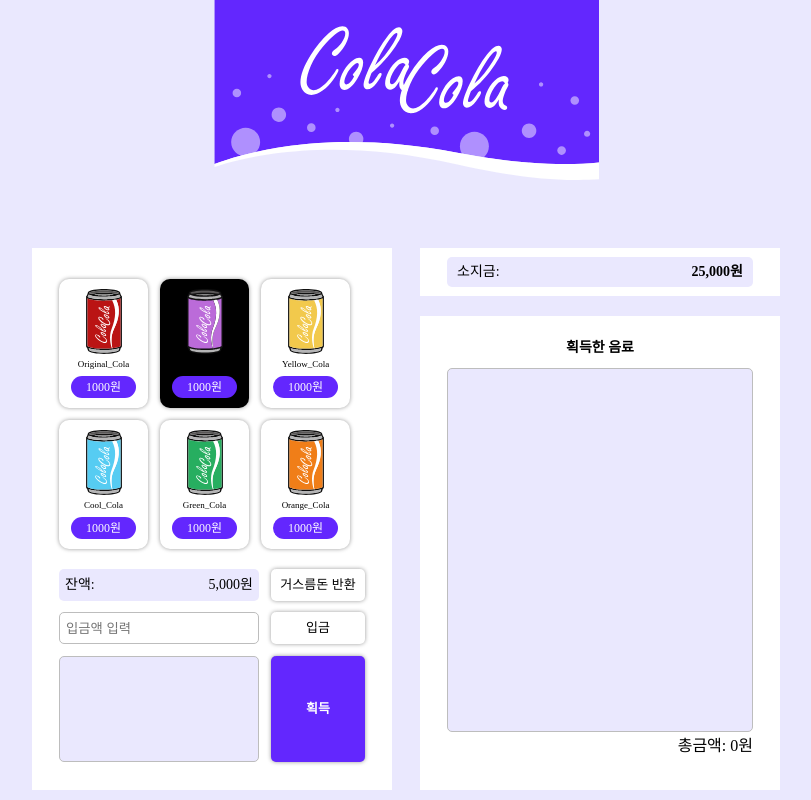
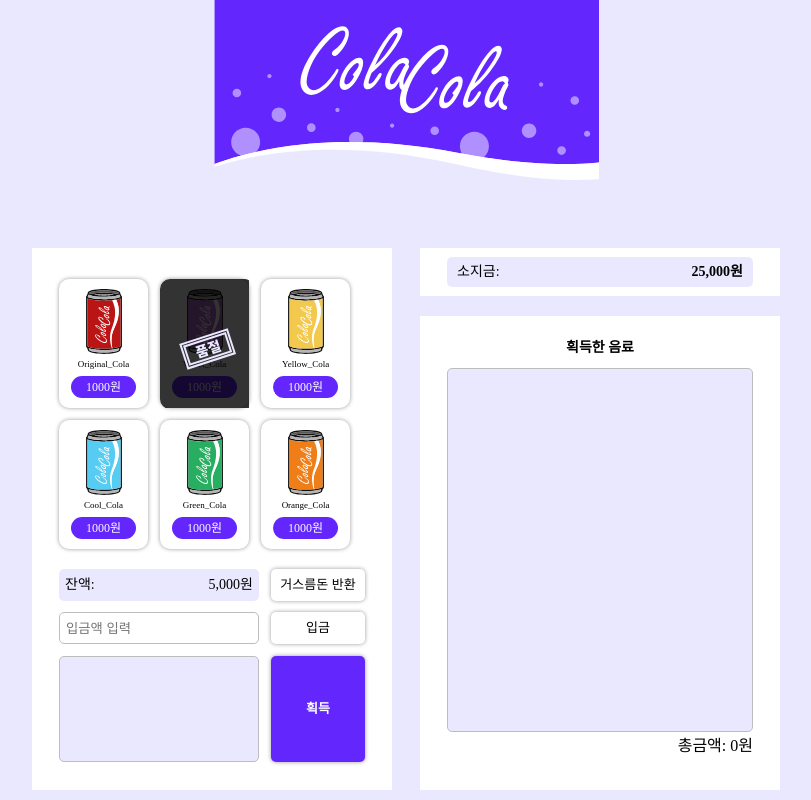
Before and after one commit to usablepaper/vending-machine, a website: page index.html in a window 1280 px wide. Shown: the whole page, without its empty margins (234-1045 px from the left). Drawn offline with Linux system fonts and the light colour scheme.

Commit message:
품절 스타일 추가, 웹 접근성을 위한 품절 기능 코드 추가

```diff
--- a/main.js
+++ b/main.js
@@ -78,6 +78,10 @@ colaList.forEach((cola) => {
     addLi.appendChild(addTextColaPrice);
     if (cola.stock === 0) {
         addLi.classList.add("soldout");
+        let addSoldout = document.createElement("h3");
+        addSoldout.textContent = "품절된 상품입니다.";
+        addSoldout.classList.add("hidden");
+        addLi.appendChild(addSoldout);
     }
 });
 
@@ -181,6 +185,10 @@ domColas.forEach((domCola, i) => {
             // 솔드아웃처리
             if (colaList[i].stock < 1) {
                 domCola.classList.add("soldout");
+                let addSoldout = document.createElement("h3");
+                addSoldout.textContent = "품절된 상품입니다.";
+                addSoldout.classList.add("hidden");
+                domCola.appendChild(addSoldout);
             }
         }
     });
--- a/scss/style.scss
+++ b/scss/style.scss
@@ -129,9 +129,22 @@ body {
         border-radius: 50px;
     }
     &.soldout {
-        background-color: black;
+        position: relative;
         pointer-events: none;
     }
+}
+
+.soldout::before {
+    content: "";
+    display: block;
+    position: absolute;
+    left: 0;
+    top: 0;
+    width: 100%;
+    height: 100%;
+    background-image: url(../images/soldout.svg);
+    background-repeat: no-repeat;
+    z-index: 10;
 }
 
 .text-money {
```
Also changed, not shown: css/style.css, images/Sold-out.svg (deleted), 1 other file.
